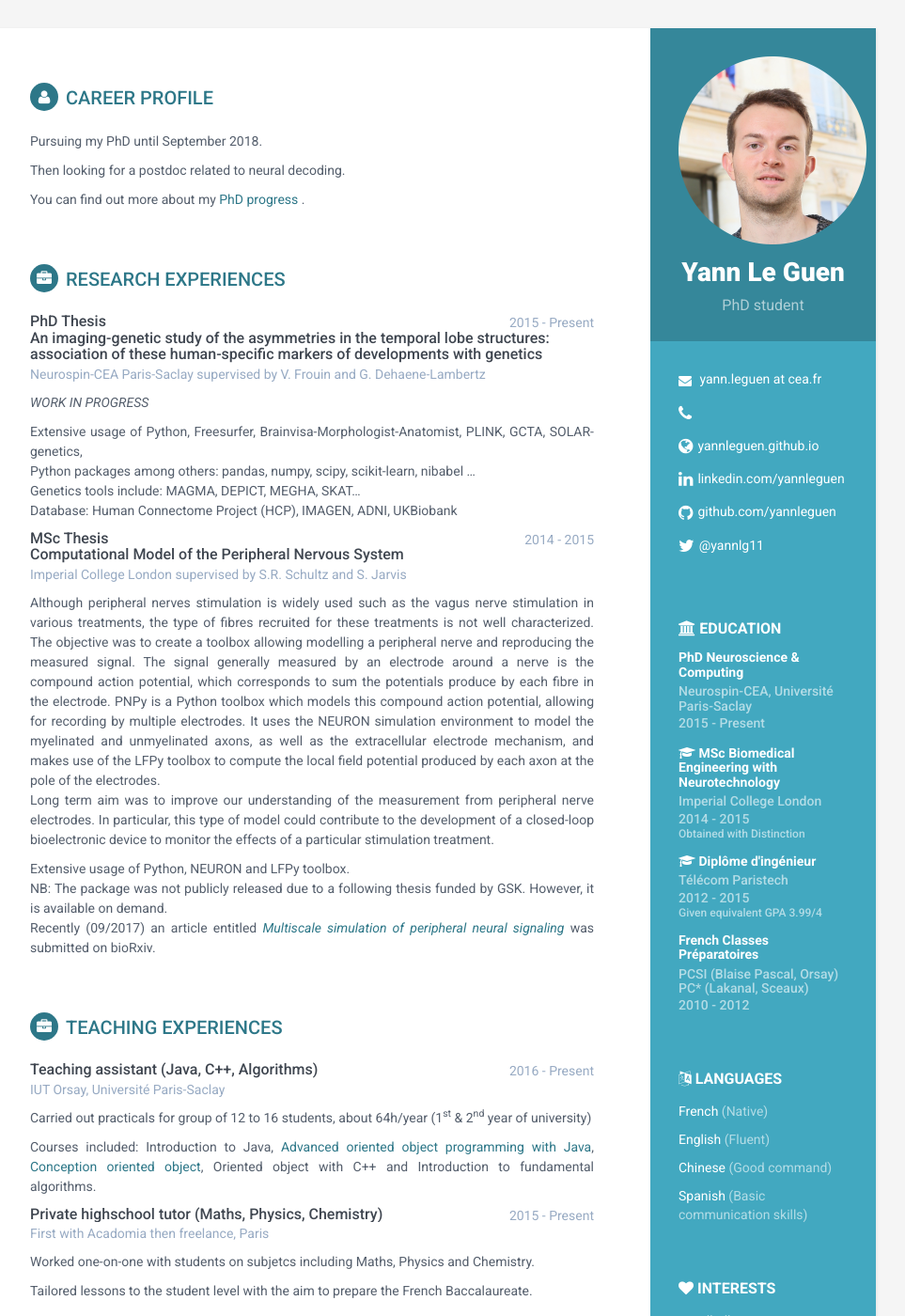
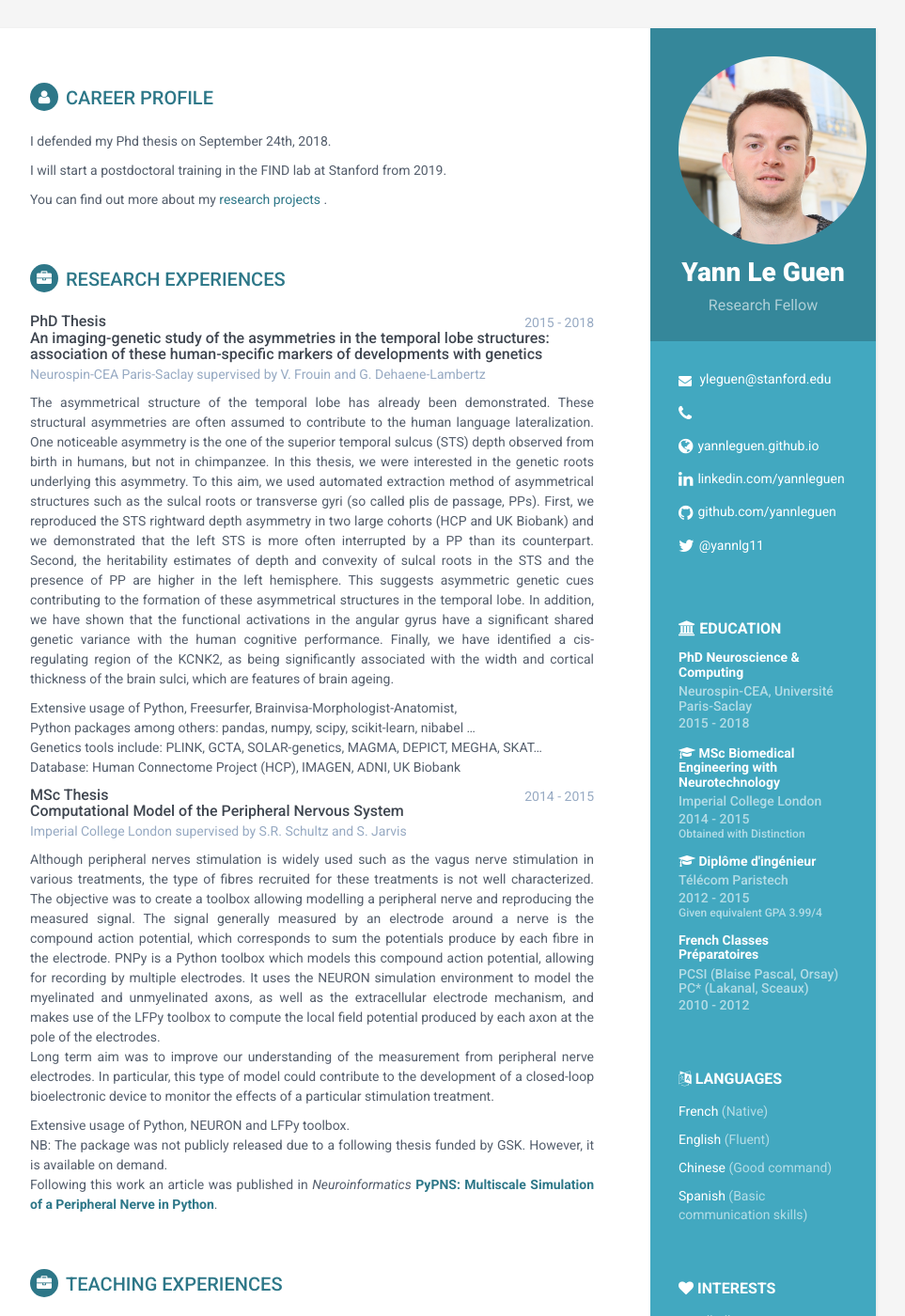
Before and after one commit to YannLeGuen/yannleguen.github.io, a Jekyll site: the page built from tag/Resume.md, in a window 1280 px wide and 1400 px high. Shown: the whole window at 94% size, without its empty margins (188-1151 px from the left). Built offline with Jekyll 4.4.1, drawn with Linux system fonts in a browser that asks for light colours; some of the changed text lies outside the part shown.

Commit message:
update_resume

```diff
--- a/_includes/resume.html
+++ b/_includes/resume.html
@@ -30,12 +30,12 @@
             <div class="profile-container">
                 <img class="profile" src="/public/img/profil2_disk.png" alt="" />
                 <h1 class="name">{{site.author.name}}</h1>
-                <h3 class="tagline">PhD student</h3>
+                <h3 class="tagline">Research Fellow</h3>
             </div><!--//profile-container-->
 
             <div class="contact-container container-block">
                 <ul class="list-unstyled contact-list">
-                    <li class="email"><i class="fa fa-envelope"></i><a href="mailto: yann.leguen@cea.fr"> yann.leguen at cea.fr</a></li>
+                    <li class="email"><i class="fa fa-envelope"></i><a href="mailto: yleguen@stanford.edu"> yleguen@stanford.edu</a></li>
                     <li class="phone"><i class="fa fa-phone"></i><a href="tel:"></a></li>
                     <li class="website"><i class="fa fa-globe"></i><a href="https://yannleguen.github.io/" target="_blank">yannleguen.github.io</a></li>
                     <li class="linkedin"><i class="fa fa-linkedin"></i><a href="https://linkedin.com/in/yann-le-guen-14429b94" target="_blank">linkedin.com/yannleguen</a></li>
@@ -48,7 +48,7 @@
 	      <div class="item">
                     <h4 class="degree">PhD Neuroscience & Computing</h4>
                     <h5 class="meta">Neurospin-CEA, Université Paris-Saclay</h5>
-                    <div class="time">2015 - Present</div>
+                    <div class="time">2015 - 2018</div>
                 </div><!--//item-->
                 <div class="item">
                     <h4 class="degree"><i class="fa fa-graduation-cap ico"></i> MSc Biomedical Engineering with Neurotechnology</h4>
@@ -97,9 +97,9 @@
             <section class="section summary-section">
                 <h2 class="section-title"><i class="fa fa-user"></i>Career Profile</h2>
                 <div class="summary">
-                  <p> Pursuing my PhD until September 2018.</p>
-		  <p> Then looking for a postdoc related to neural decoding.</p>
-		  <p> You can find out more about my <a href="https://yannleguen.github.io" target="_blank"> PhD progress </a>.</p>
+                  <p> I defended my Phd thesis on September 24th, 2018.</p>
+		  <p> I will start a postdoctoral training in the FIND lab at Stanford from 2019.</p>
+		  <p> You can find out more about my <a href="https://yannleguen.github.io" target="_blank"> research projects </a>.</p>
                 </div><!--//summary-->
             </section><!--//section-->
 
@@ -116,16 +116,16 @@
                           <h3 class="job-title">PhD Thesis
 			    <br>An imaging-genetic study of the asymmetries in the temporal lobe structures:
 			    <br>association of these human-specific markers of developments with genetics</h3>
-                            <div class="time">2015 - Present</div>
+                            <div class="time">2015 - 2018</div>
                         </div><!--//upper-row-->
                         <div class="company">Neurospin-CEA Paris-Saclay supervised by V. Frouin and G. Dehaene-Lambertz</div>
                     </div><!--//meta-->
                     <div class="details">
-                        <p><i> WORK IN PROGRESS </i> </p>
-                        <p align="justify">Extensive usage of Python, Freesurfer, Brainvisa-Morphologist-Anatomist, PLINK, GCTA, SOLAR-genetics,
+                        <p align="justify">The asymmetrical structure of the temporal lobe has already been demonstrated. These structural asymmetries are often assumed to contribute to the human language lateralization. One noticeable asymmetry is the one of the superior temporal sulcus (STS) depth observed from birth in humans, but not in chimpanzee. In this thesis, we were interested in the genetic roots underlying this asymmetry. To this aim, we used automated extraction method of asymmetrical structures such as the sulcal roots or transverse gyri (so called plis de passage, PPs). First, we reproduced the STS rightward depth asymmetry in two large cohorts (HCP and UK Biobank) and we demonstrated that the left STS is more often interrupted by a PP than its counterpart. Second, the heritability estimates of depth and convexity of sulcal roots in the STS and the presence of PP are higher in the left hemisphere. This suggests asymmetric genetic cues contributing to the formation of these asymmetrical structures in the temporal lobe. In addition, we have shown that the functional activations in the angular gyrus have a significant shared genetic variance with the human cognitive performance. Finally, we have identified a cis-regulating region of the KCNK2, as being significantly associated with the width and cortical thickness of the brain sulci, which are features of brain ageing.</p>
+                        <p align="justify">Extensive usage of Python, Freesurfer, Brainvisa-Morphologist-Anatomist,
 			  <br>Python packages among others: pandas, numpy, scipy, scikit-learn, nibabel …
-			  <br>Genetics tools include: MAGMA, DEPICT, MEGHA, SKAT…
-			  <br>Database: Human Connectome Project (HCP), IMAGEN, ADNI, UKBiobank
+			  <br>Genetics tools include: PLINK, GCTA, SOLAR-genetics, MAGMA, DEPICT, MEGHA, SKAT…
+			  <br>Database: Human Connectome Project (HCP), IMAGEN, ADNI, UK Biobank
 			</p>
                     </div><!--//details-->
                 </div><!--//item-->
@@ -151,8 +151,7 @@
 			this type of model could contribute to the development of a closed-loop bioelectronic device to monitor the effects of a particular stimulation treatment.</p>
                       <p align="justify">Extensive usage of Python, NEURON 	and LFPy toolbox.
 			<br>NB: The package was not publicly released due to a following thesis funded by GSK.  However, it is available on demand.
-			<br>Recently (09/2017) an article entitled <a href="https://doi.org/10.1101/196451" target="_blank"><i>Multiscale simulation of peripheral neural signaling</i></a>
-			was submitted on bioRxiv.
+			<br>Following this work an article was published in <i>Neuroinformatics</i> <a href="https://doi.org/10.1007/s12021-018-9383-z" target="_blank"><b>PyPNS: Multiscale Simulation of a Peripheral Nerve in Python</b></a>.
 		      </p>
                     </div><!--//details-->
                 </div><!--//item-->
@@ -201,16 +200,28 @@
                     <p>List of my Journal Publications</p>
                 </div><!--//intro-->
                 <div class="item">
-		  <p align="justify">Le Guen Y, Leroy F, Auzias G, Riviere D, Grigis A, Mangin J-F, Coulon O, Dehaene-Lambertz G, Frouin V.
-		    <a href="https://authors.elsevier.com/a/1WooM3lc~r3Ere">
+		  <p align="justify">Le Guen, Y., Philippe, C., Riviere, D., Lemaitre, H., Grigis, A., Fischer, C., Dehaene-Lambertz, G., Mangin, J.-F., Frouin, V.
+		    <a href="https://doi.org/10.1007/s00429-018-1808-9">
+		      <b>eQTL of KCNK2 regionally influences the brain sulcal widening: evidence from 15,597 UK Biobank participants with neuroimaging data.</b>
+		    </a> <i>Brain Structure and Function</i>, 2018.
+		    <a href="https://rdcu.be/bcFJr">[PDF]</a></p>
+		  <p align="justify">Le Guen, Y., Amalric, M., Pinel, P., Pallier, C., Frouin, V.
+		    <a href="https://doi.org/10.1038/s41598-018-35665-0">
+		      <b>Shared genetic aetiology between cognitive performance and brain activations in language and math tasks.</b>
+		    </a> <i>Scientific Reports</i>, 8, pp 17624, 2018.
+		    <a href="https://rdcu.be/bcqkL">[PDF]</a></p>
+
+
+		  <p align="justify">Le Guen, Y., Leroy, F., Auzias, G., Riviere, D., Grigis, A., Mangin, J.-F., Coulon, O., Dehaene-Lambertz, G., Frouin, V.
+		    <a href="https://doi.org/10.1016/j.neuroimage.2018.03.046">
 		      <b>The chaotic morphology of the left superior temporal sulcus is genetically constrained.</b>
 		    </a> <i>Neuroimage</i>, 174, pp 297-307, 2018.
 		    <a href="/public/pdf/Le Guen et al. - 2018 - The chaotic morphology of the left superior temporal sulcus is genetically constrained.pdf">[PDF]</a></p>
 
-		  <p align="justify">Le Guen Y, Auzias G, Leroy F, Noulhiane M, Dehaene-Lambertz G, Duchesnay E, Mangin J-F, Coulon O, Frouin V.
+		  <p align="justify">Le Guen, Y., Auzias, G., Leroy, F., Noulhiane, M., Dehaene-Lambertz, G., Duchesnay, E., Mangin, J.-F., Coulon, O., Frouin, V.
 		    <a href="https://doi.org/10.1093/cercor/bhx098">
 		      <b>Genetic Influence on the Sulcal Pits: On the Origin of the First Cortical Folds.</b>
-		    </a> <i>Cerebral Cortex</i>, pp 1-12, 2017.
+		    </a> <i>Cerebral Cortex</i>, 28, pp 1922–1933, 2018.
 		    <a href="/public/pdf/Le Guen et al. - 2017 - Genetic Influence on the Sulcal Pits On the Origin of the First Cortical Folds.pdf">[PDF]</a></p>
 		  <p align="justify">Le Guen Y, Auzias G, Dehaene-Lambertz G, Leroy F, Mangin J-F, Duchesnay E, Coulon O, Frouin V.<a href="http://ieeexplore.ieee.org/document/7950472/">
 		      <b>Regional Study of the Genetic Influence on the Sulcal Pits.</b>
@@ -273,7 +284,7 @@
                     <div class="meta">
                         <div class="upper-row">
                             <h3 class="job-title">PhD in Neuroscience and Computing</h3>
-                            <div class="time">2015 - Present</div>
+                            <div class="time">2015 -2018</div>
                         </div><!--//upper-row-->
                         <div class="company">Neurospin, CEA, Université Paris-Saclay</div>
                     </div><!--//meta-->
```
